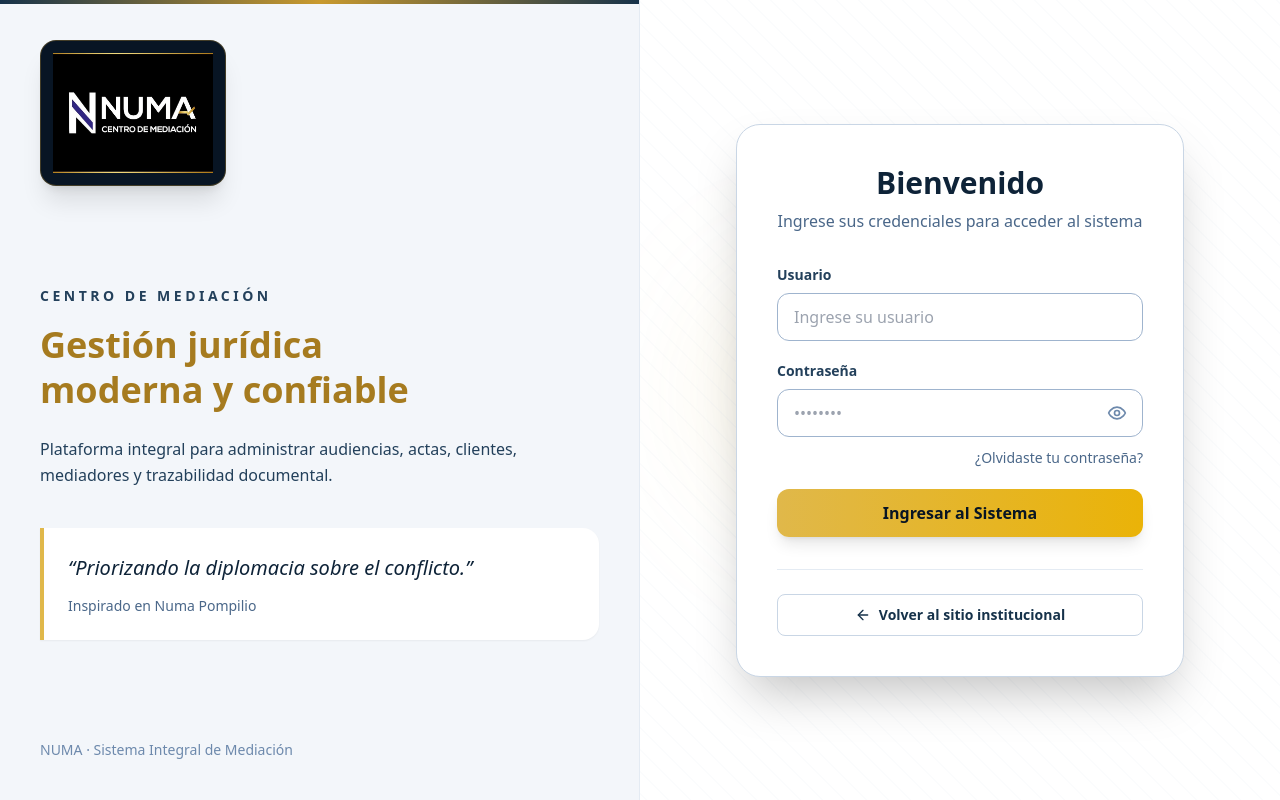
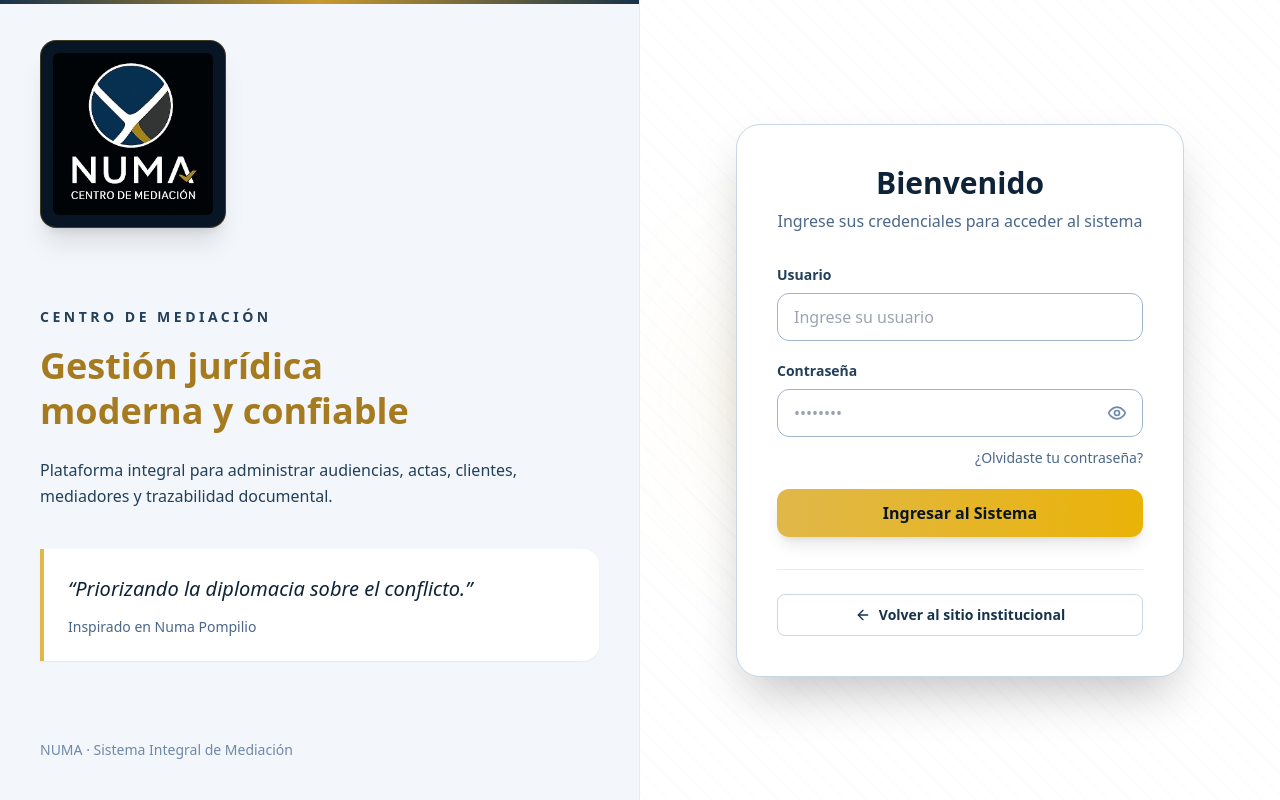
Before and after one commit to compuproyectos-beep/numa-mediacion, a Next.js app in the folder frontend/: page /login in a window 1280 px wide. Built offline with nearby package versions, Linux system fonts and the light colour scheme.

Commit message:
Cambio de pagina login

```diff
--- a/frontend/src/app/login/page.tsx
+++ b/frontend/src/app/login/page.tsx
@@ -68,13 +68,17 @@ return (
       <div className="absolute top-0 left-0 right-0 h-1 bg-gradient-to-r from-numa-800 via-gold-500 to-numa-800" />
 
       <div className="relative z-10">
-        <div className="inline-flex bg-numa-950 rounded-2xl shadow-xl p-3 border border-gold-500/30">
+        <Link
+          href="/"
+          className="inline-flex bg-numa-950 rounded-2xl shadow-xl p-3 border border-gold-500/30 hover:opacity-90 transition-opacity"
+          title="Volver a la página principal"
+        >
           <img
-            src="/logo-numa.png"
+            src="/images/logo-numa-oscuro.jpg"
             alt="NUMA Centro de Mediación"
-            className="w-40 object-contain"
+            className="w-40 object-contain rounded-md"
           />
-        </div>
+        </Link>
       </div>
 
       <div className="relative z-10 max-w-xl">
@@ -116,13 +120,17 @@ return (
 
         {/* Mobile logo */}
         <div className="lg:hidden flex justify-center mb-8">
-          <div className="bg-numa-950 rounded-2xl p-4 shadow-lg">
+          <Link
+            href="/"
+            className="bg-numa-950 rounded-2xl p-4 shadow-lg hover:opacity-90 transition-opacity"
+            title="Volver a la página principal"
+          >
             <img
-              src="/logo-numa.png"
+              src="/images/logo-numa-oscuro.jpg"
               alt="NUMA"
-              className="w-44 object-contain"
+              className="w-44 object-contain rounded-md"
             />
-          </div>
+          </Link>
         </div>
 
         <div className="bg-white border border-numa-200 shadow-2xl rounded-3xl p-10 transition-all duration-300">
```
